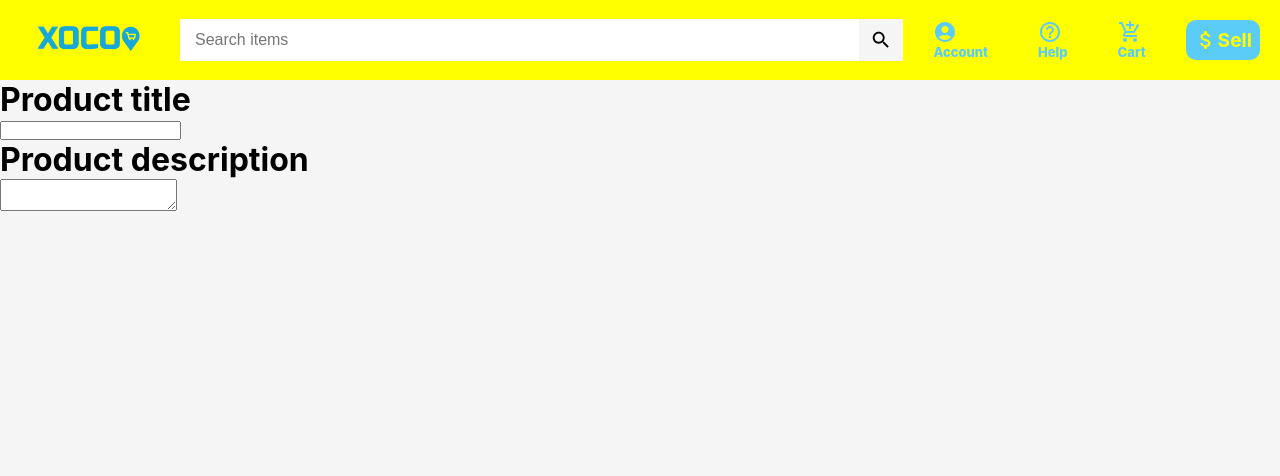
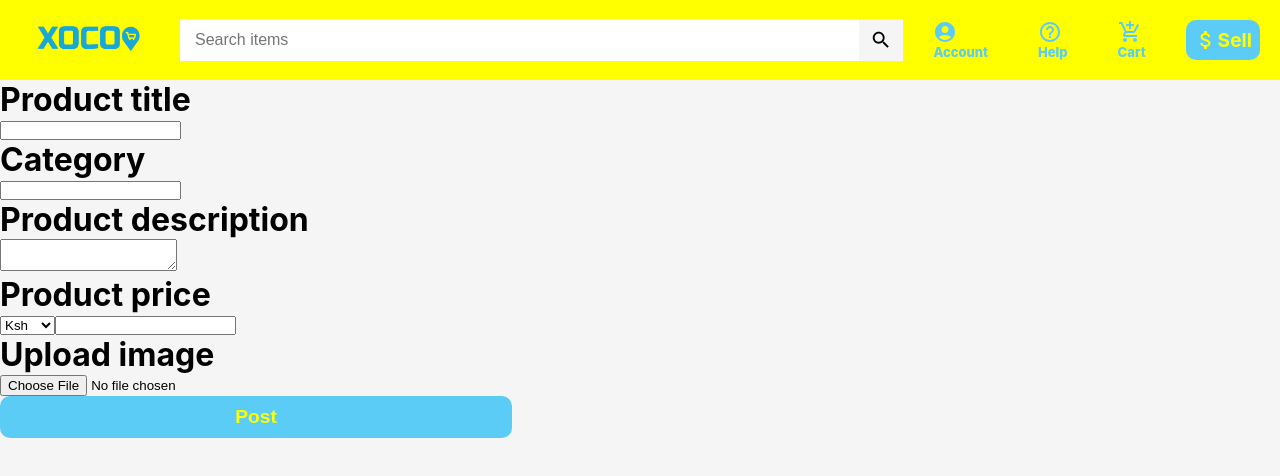
Before and after one commit to xocoinc/xoco, a React (Create React App) app in the folder client/: page /sell in a window 1280 px wide. Shown: the top 476 px of the page. Built offline with nearby package versions, Linux system fonts and the light colour scheme.

Commit message:
feat: sell form markup

```diff
--- a/client/src/components/sell/Sell.js
+++ b/client/src/components/sell/Sell.js
@@ -1,14 +1,35 @@
+import "./Sell.css"
+
 const Sell = () => {
-    return(
+  return (
     <div className="sell">
       <form className="sell_form">
         <div className="input__field">
           <h1>Product title</h1>
-                    <input type='text' />
+          <input type="text" />
+        </div>
+        <div className="input__field">
+          <h1>Category</h1>
+          <input type="text" />
         </div>
         <div className="input__field">
           <h1>Product description</h1>
           <textarea></textarea>
+        </div>
+        <div className="input__field">
+          <h1>Product price</h1>
+          <select>
+            <option>Ksh</option>
+            <option>dollar</option>
+          </select>
+          <input type="text" />
+        </div>
+        <div className="input__field">
+          <h1>Upload image</h1>
+          <input type="file" />
+        </div>
+        <div className="submit_button">
+          <button type="submit">Post</button>
         </div>
       </form>
     </div>
```
Lines whose indentation alone changed are shown as unchanged.
